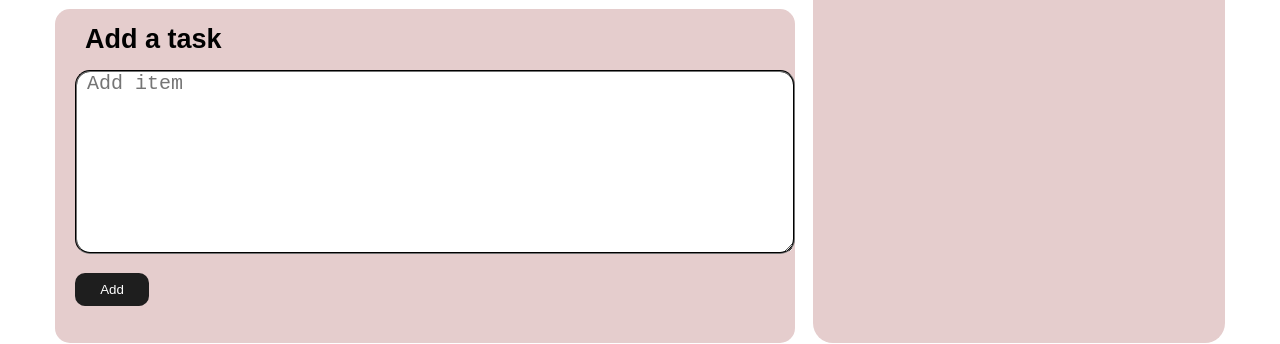
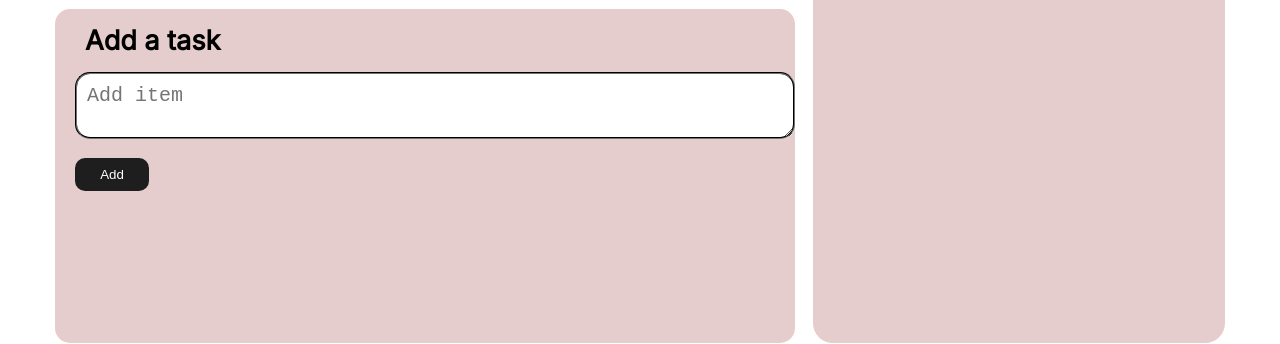
Before and after one commit to Sumaiya-Mohamed/Task-Tracker, a React (Vite) app in the folder Task_Tracker/: page / in a window 1280 px wide. Shown: the part 458-802 px from the top of the page. Built offline with nearby package versions, Linux system fonts and the light colour scheme.

Commit message:
added 'Inter' font family

```diff
--- a/Task_Tracker/src/scss/app.scss
+++ b/Task_Tracker/src/scss/app.scss
@@ -1,3 +1,8 @@
+
+  @import url('https://fonts.googleapis.com/css2?family=Inter:wght@300;400&family=Poppins:wght@400;500;600&display=swap');
+
+
+
 @media screen and (max-width: 62.375em){
     body .main-layout{
         display: grid;
@@ -69,7 +74,7 @@
     gap: 18px;
     padding: 40px 55px;
     height: 80%;
-    font-family: Arial, Helvetica, sans-serif;
+    font-family: 'Inter',Arial, Helvetica, sans-serif;
 
 
 
@@ -166,11 +171,10 @@
 
         &-inputfield{
             width: 60ch;
-            height: 55%;
+            height: 20%;
             border-style: initial;
             margin-left: 20px;
             padding: 10px;
-            padding-top: 0;
             border-radius: 15px;
             border-style: groove;
             border-color: var(--color-dark-grey);
```
